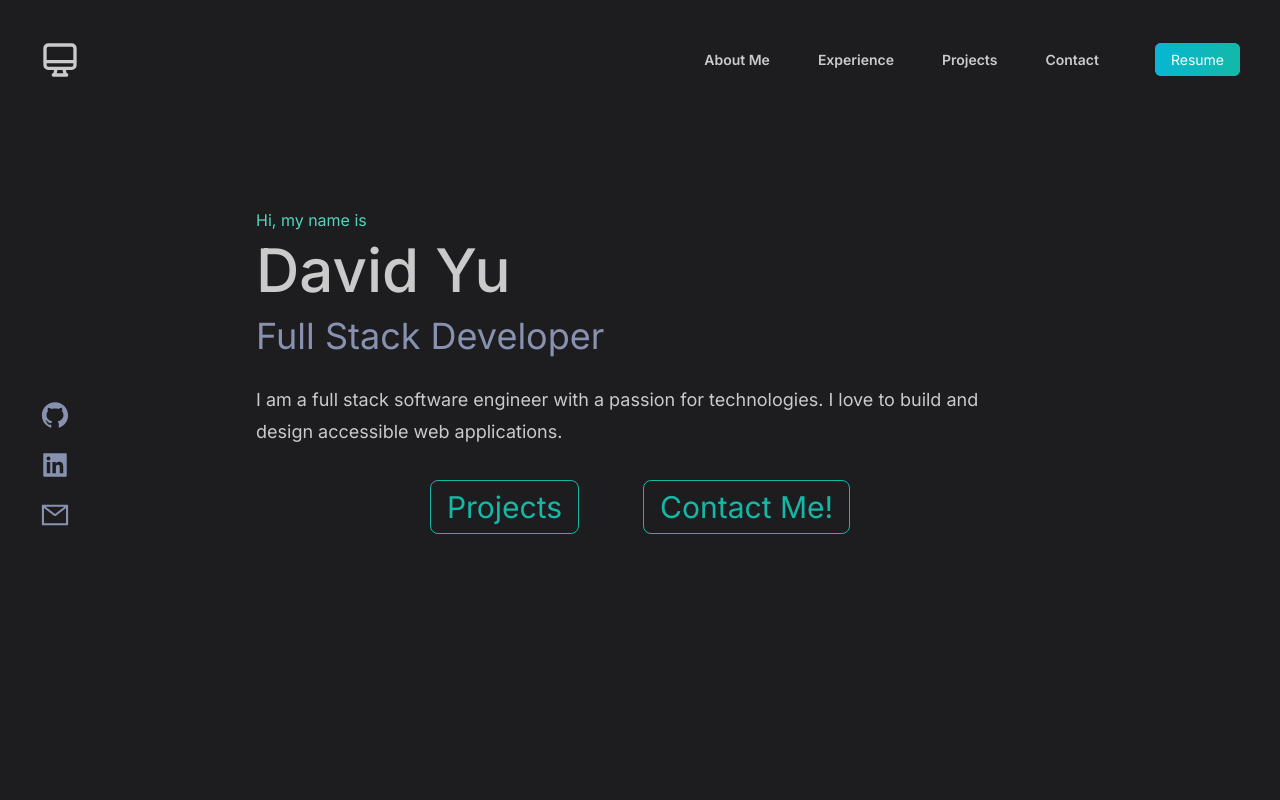
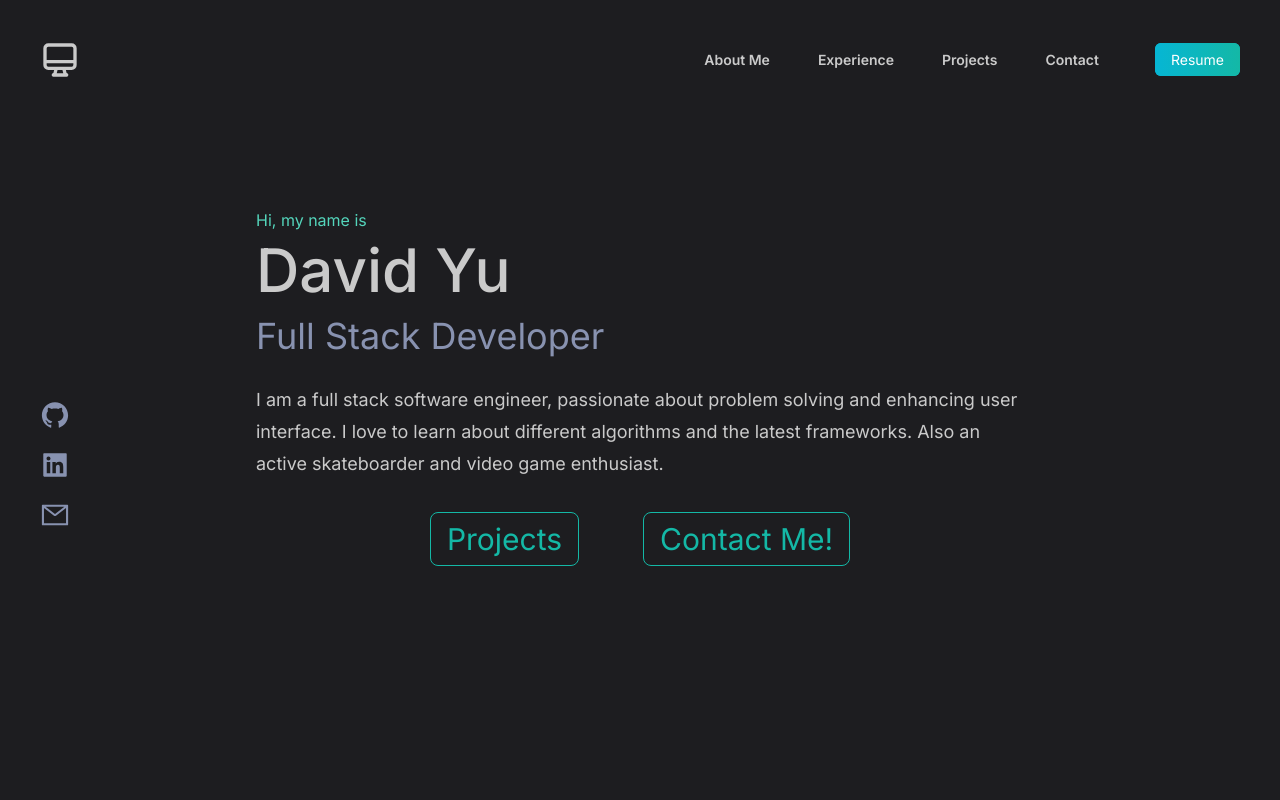
Before and after one commit to OppedRawen/MyPortfolio, a React (Create React App) app: page / in a window 1280 px wide. Shown: the top 800 px of the page. Built offline with nearby package versions, Linux system fonts and the light colour scheme.

Commit message:
intro edit

```diff
--- a/src/components/About.jsx
+++ b/src/components/About.jsx
@@ -20,7 +20,7 @@ const About = () => {
         <h3 className=' text-4xl py-2 text-[#8892b0]'>Full Stack Developer</h3>
         {/* <img className=" relative mx-auto bg-gradient-to-b from-teal-500 rounded-full w-80 h-80 mt-5 overflow-hidden" src="1682471997680.jpg" alt="profileImage"></img> */}
         <p className='text-lg py-5 leading-8 text-[#cacaca]'>
-I am a full stack software engineer with a passion for technologies. I love to build and design accessible web applications.
+I am a full stack software engineer, passionate about problem solving and enhancing user interface. I love to learn about different algorithms and the latest frameworks. Also an active skateboarder and video game enthusiast.
 </p>
       </div>
       <div className=" text-5xl flex justify-center gap-16 py-3 pb-8 ">
```
